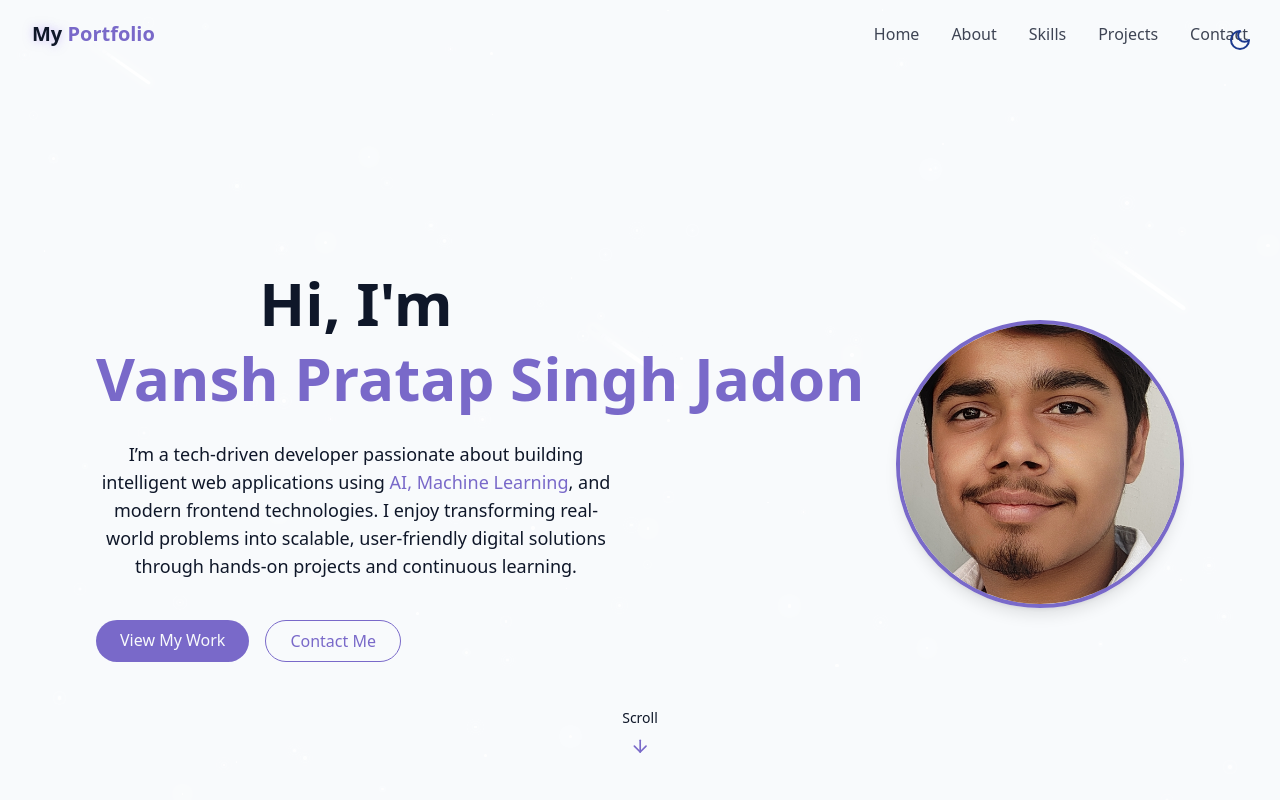
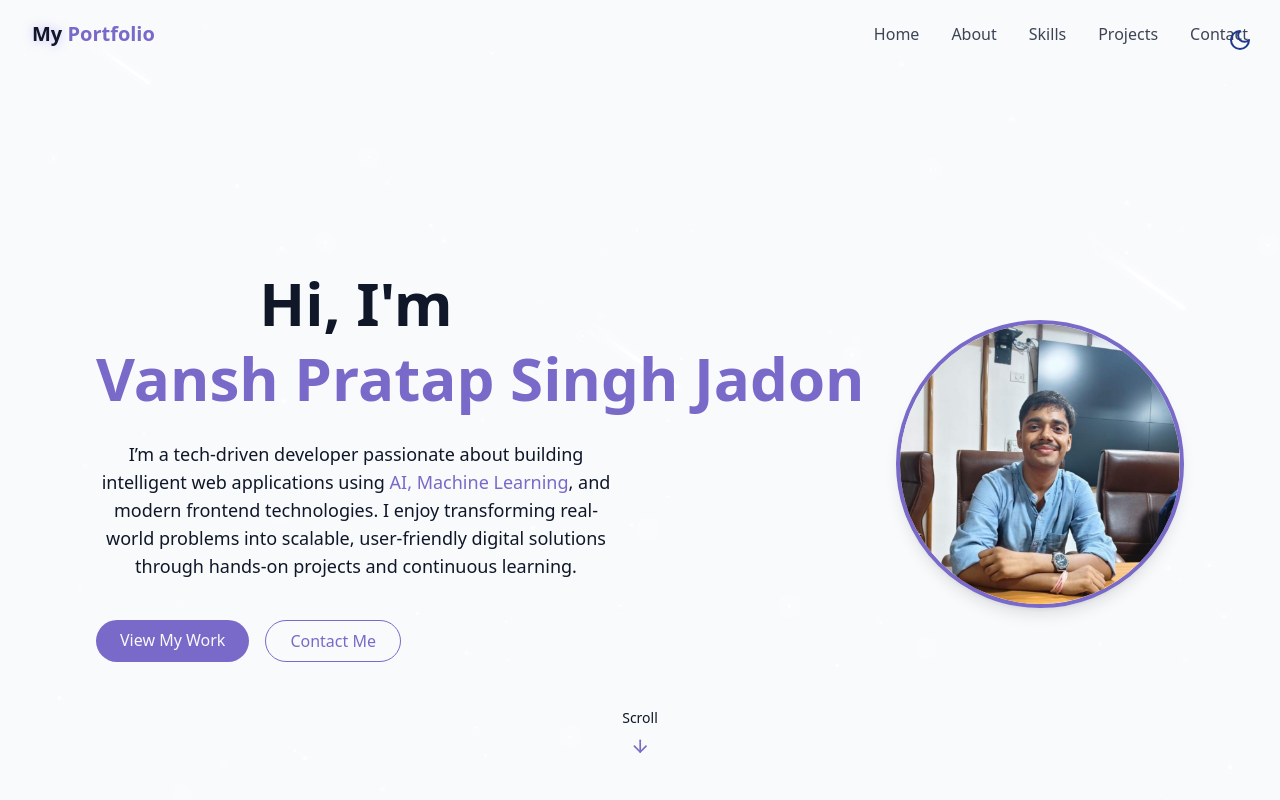
Before and after one commit to jadonvansh2005/My-react-portfolio, a React (Vite) app: page / in a window 1280 px wide. Shown: the top 800 px of the page. Built offline with nearby package versions, Linux system fonts and the light colour scheme.

Commit message:
Update image source in HeroSection component

```diff
--- a/src/components/HeroSection.jsx
+++ b/src/components/HeroSection.jsx
@@ -43,7 +43,7 @@ export const HeroSection = () => {
         <div className="flex justify-center md:justify-end">
           <div className="relative w-64 h-64 sm:w-72 sm:h-72 rounded-full overflow-hidden border-4 border-primary shadow-lg">
             <img
-              src="/projects/1728826727350.jpg"   // 👈 PUT YOUR IMAGE HERE
+              src="/projects/Screenshot 2026-01-20 000555.png"   // 👈 PUT YOUR IMAGE HERE
               alt="Vansh Pratap Singh Jadon"
               className="w-full h-full object-cover"
             />
```
